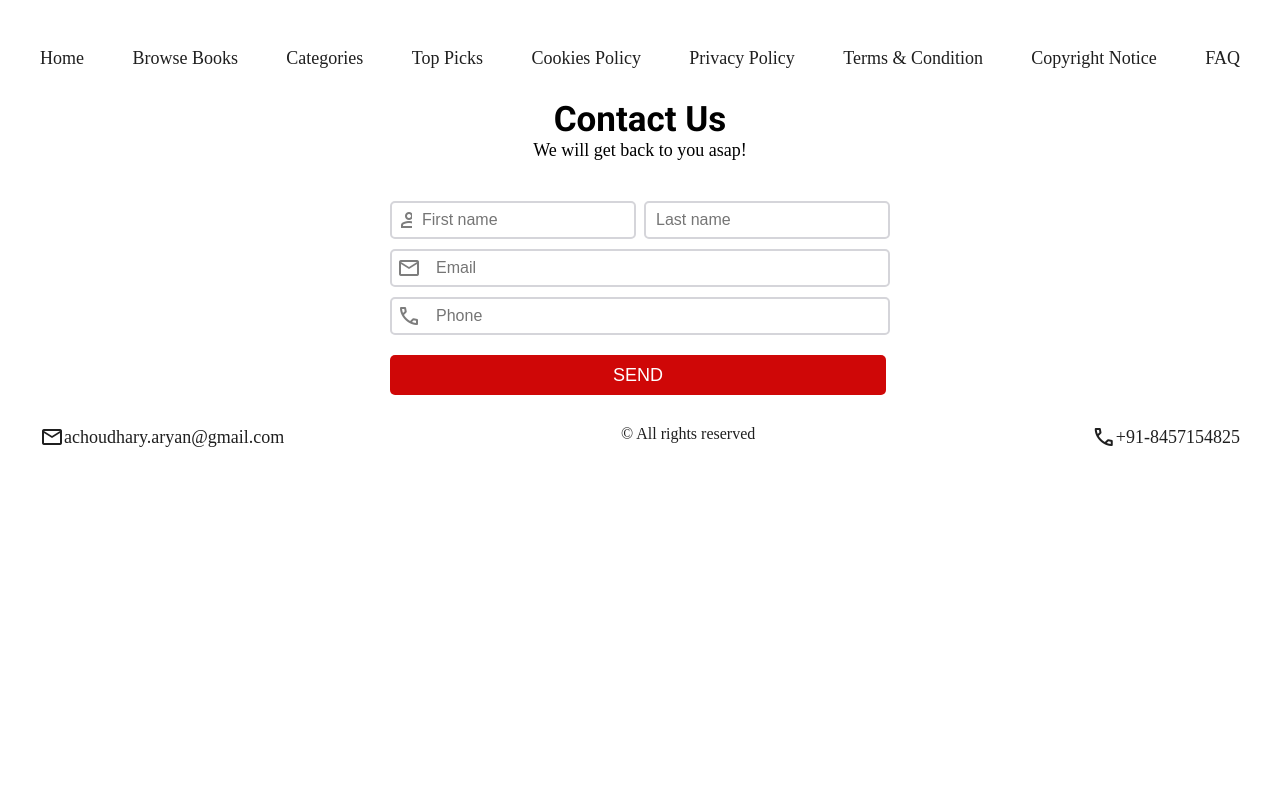
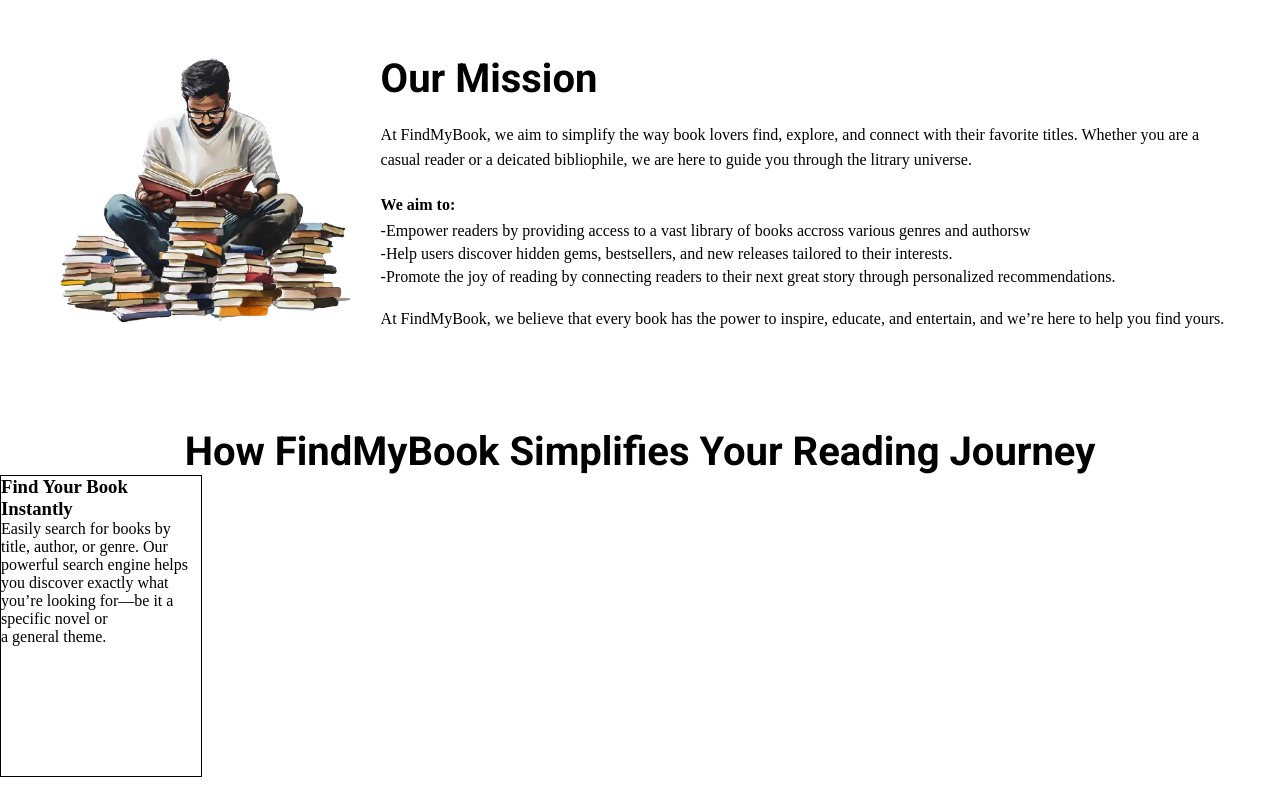
Before and after one commit to aryanchoudhary11/FindMyBook---Book-Finder-website, a plain HTML site: page about-us.html in a window 1280 px wide. Shown: the part 532-1320 px from the top of the page. Before the commit the page ends 1021 px from the top, so only its background shows below. Drawn offline with nearby package versions, Linux system fonts and the light colour scheme; a web font is replaced by a local one.

Commit message:
about-us-1 done

```diff
--- a/about-us.html
+++ b/about-us.html
@@ -39,6 +39,55 @@
           <h1>Who We Are?</h1>
           <p>Helping You Discover the World, One Book at a Time</p>
           <button>Learn More</button>
+        </div>
+      </div>
+
+      <div class="about-us-1">
+        <img
+          src="img/about-us-1.png
+        "
+        />
+        <div class="about-content-1">
+          <h1>Our Mission</h1>
+          <p>
+            At FindMyBook, we aim to simplify the way book lovers find, explore,
+            and connect with their favorite titles. Whether you are a casual
+            reader or a deicated bibliophile, we are here to guide you through
+            the litrary universe.
+          </p>
+          <p id="aim"><b>We aim to:</b></p>
+          <ul>
+            <li>
+              -Empower readers by providing access to a vast library of books
+              accross various genres and authorsw
+            </li>
+            <li>
+              -Help users discover hidden gems, bestsellers, and new releases
+              tailored to their interests.
+            </li>
+            <li>
+              -Promote the joy of reading by connecting readers to their next
+              great story through personalized recommendations.
+            </li>
+          </ul>
+          <p>
+            At FindMyBook, we believe that every book has the power to inspire,
+            educate, and entertain, and we’re here to help you find yours.
+          </p>
+        </div>
+      </div>
+
+      <div class="about-us-2">
+        <h1>How FindMyBook Simplifies Your Reading Journey</h1>
+        <div class="cards">
+          <div class="card-1">
+            <h3>Find Your Book Instantly</h3>
+            <p>
+              Easily search for books by title, author, or genre. Our powerful
+              search engine helps you discover exactly what you’re looking
+              for—be it a specific novel or a general theme.
+            </p>
+          </div>
         </div>
       </div>
     </main>
--- a/index.css
+++ b/index.css
@@ -414,3 +414,40 @@
   .about-cover-content button:hover{
     background-color: rgb(249, 9, 9);
   }
+  .about-us-1{
+    display: flex;
+    align-items: center;
+    justify-content: center;
+    margin: 50px;
+    gap: 20px;
+  }
+  .about-content-1 h1{
+    margin-bottom: 20px;
+    font-family: 'Roboto';
+    font-size: 40px;
+  }
+  .about-content-1 li{
+    margin-top: 5px;
+  }
+  .about-content-1 p{
+    line-height: 25px;
+    font-family: 'Signika Negative';
+    font-weight: 300;
+    margin-top: 20px;
+  }
+  .about-us-2 h1{
+    text-align: center;
+    font-family: 'Roboto';
+    font-size: 40px;
+    margin-top: 40px;
+  }
+  .cards{
+    display: grid;
+    grid-template-columns: repeat(auto-fit, minmax(200px, auto));
+    gap: 3rem;
+  }
+  .card-1{
+    border: 1px solid black;
+    width: 200px;
+    height: 300px;
+  }
```
Also changed, not shown: img/about-us-1.png (added).
